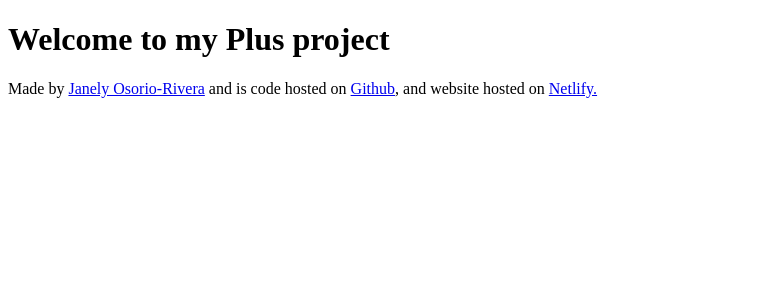
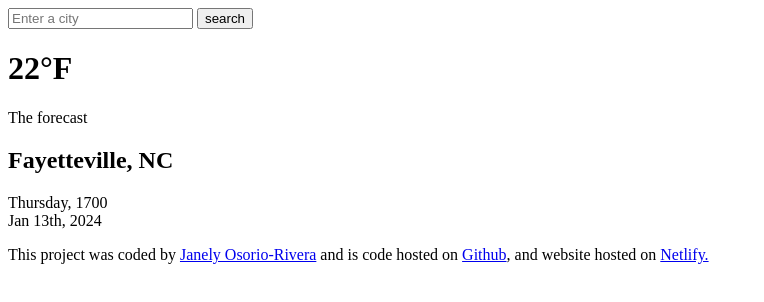
Before and after one commit to riveraborgesj/My-Vanilla-Project, a plain HTML site: page index.html in a window 1280 px wide. Shown: the whole page, without its empty margins (0-764 px from the left). Drawn offline with Linux system fonts and the light colour scheme.

Commit message:
Ive added the html to the project

```diff
--- a/index.html
+++ b/index.html
@@ -6,10 +6,23 @@
     <title>Vanilla Project</title>
   </head>
   <body>
-    <h1>Welcome to my Plus project</h1>
+    <header>
+      <form>
+        <input type="search" placeholder="Enter a city" required />
+        <input type="submit" value="search" />
+      </form>
+    </header>
+    <h1>22°F</h1>
+    <p>The forecast</p>
+    <h2>Fayetteville, NC</h2>
+    <p>
+      Thursday, 1700
+      <br />
+      Jan 13th, 2024
+    </p>
   </body>
   <footer>
-    Made by
+    This project was coded by
     <a href="https://github.com/riveraborgesj" target="_blank"
       >Janely Osorio-Rivera</a
     >
```
